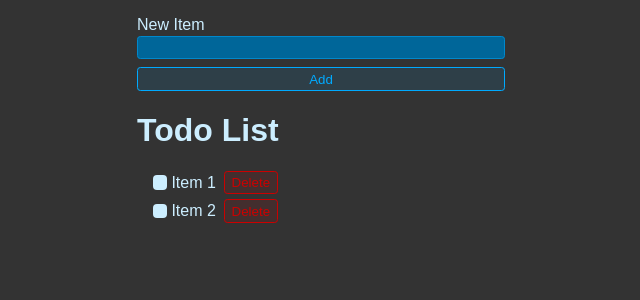
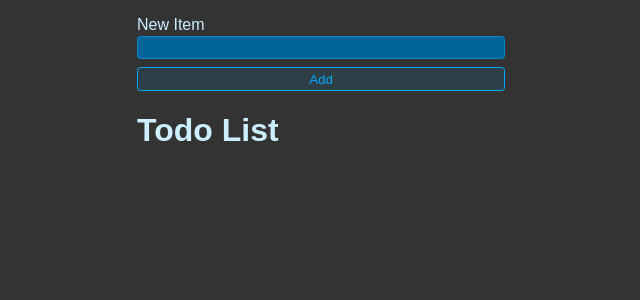
Before and after one commit to tomdu3/todo, a React (Vite) app in the folder todo-list/: page / in a window 1280 px wide. Shown: the top 300 px of the page, without its empty margins (319-959 px from the left). Built offline with nearby package versions, Linux system fonts and the light colour scheme.

Commit message:
Add: add item and clear input field func

```diff
--- a/todo-list/src/App.jsx
+++ b/todo-list/src/App.jsx
@@ -3,10 +3,22 @@
 
 export default function App() {
   const [newItem, setNewItem] = useState('')
+  const [todos, setTodos] = useState([])
 
   function handleSubmit(e) {
     e.preventDefault()
-    console.log(newItem)
+
+    // anytime we want to use the current value, we need to pass it as a function
+    setTodos((currentTodos) => {
+      return [...currentTodos,
+        {
+          id: crypto.randomUUID(),
+          title: newItem,
+          completed: false
+        },
+      ]
+    });
+    setNewItem('');
   }
 
   return (
@@ -20,20 +32,18 @@
       </form>
       <h1 clasName="header">Todo List</h1>
       <ul className="list">
-        <li>
-          <label>
-            <input type="checkbox" />
-            <span>Item 1</span>
-          </label>
-          <button className="btn btn-danger">Delete</button>
-        </li>
-        <li>
-          <label>
-            <input type="checkbox" />
-            <span>Item 2</span>
-          </label>
-          <button className="btn btn-danger">Delete</button>
-        </li>
+        {todos.map(todo => {
+          return (
+            // key is required when returning multiple elements
+            <li key={todo.id}>
+              <label>
+                <input type="checkbox" checked={todo.completed} />
+                <span>{todo.title}</span>
+              </label>
+              <button className="btn btn-danger">Delete</button>
+            </li>
+          )
+        })}
       </ul>
     </>
   )
```
